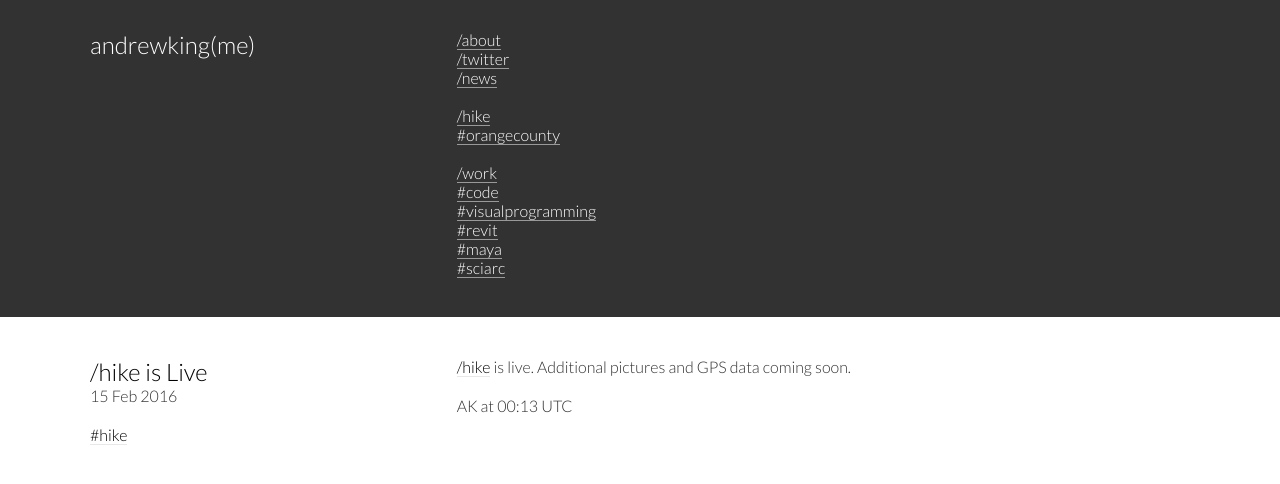
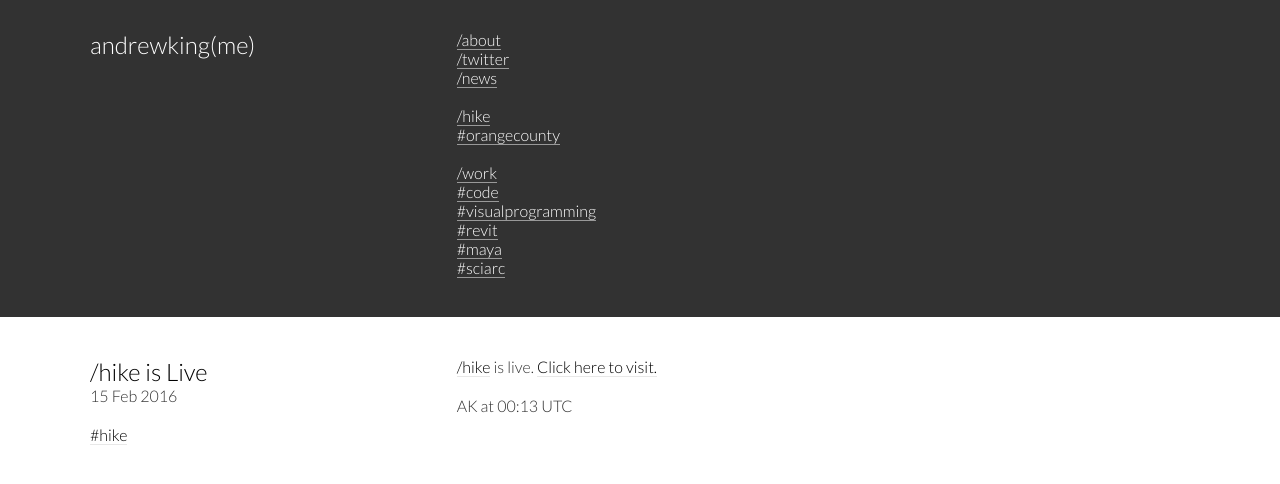
Before and after one commit to andrewkingme/andrewkingme.github.io, a Jekyll site: the page built from _posts/2015-02-14-hike-is-Live.md, in a window 1280 px wide. Shown: the top 484 px of the page. Built offline with Jekyll 4.4.1, drawn with Linux system fonts in a browser that asks for light colours.

Commit message:
Update /hike is Live

```diff
--- a/_posts/2015-02-14-hike-is-Live.md
+++ b/_posts/2015-02-14-hike-is-Live.md
@@ -8,4 +8,4 @@ tags:
   - hike
 ---
 
-[/hike](/hike/) is live. Additional pictures and GPS data coming soon.
+[/hike](/hike/) is live. [Click here to visit.](/hike/)
```
